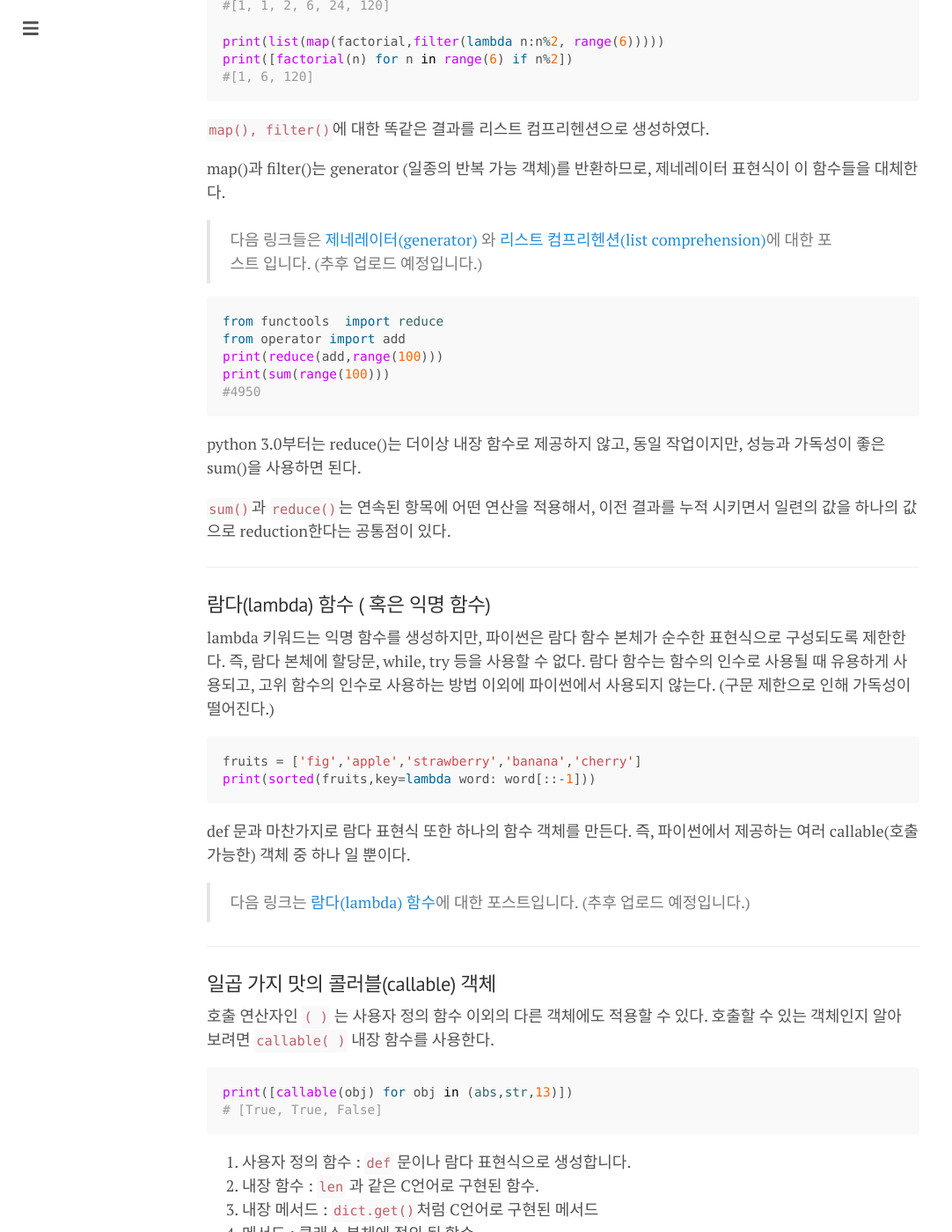
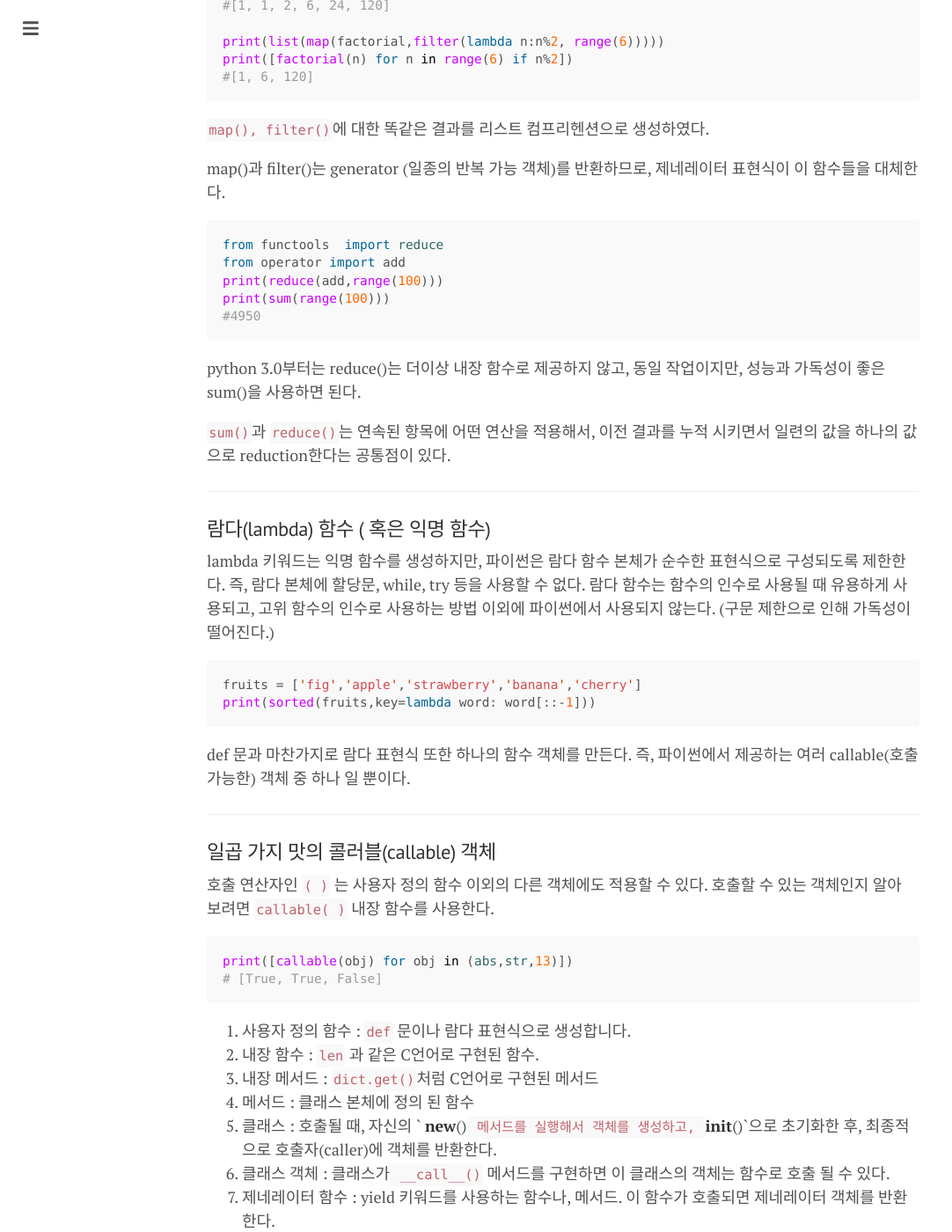
Before and after one commit to changhyeonnam/changhyeonnam.github.io, a Jekyll site: the page built from _posts/2021/2021-08-12-first_class_function.md, in a window 1280 px wide and 1400 px high, scrolled down 2144 px. Shown: the whole window at 88% size, without its empty margins (0-1082 px from the left). Built offline with Jekyll 4.4.1, drawn with Linux system fonts in a browser that asks for light colours; nearby versions of some CDN libraries; comment, search, counter and statistics services are not loaded; some of the changed text lies outside the part shown.

Commit message:
Update 2021-08-12-first_class_function.md

````diff
--- a/_posts/2021/2021-08-12-first_class_function.md
+++ b/_posts/2021/2021-08-12-first_class_function.md
@@ -92,7 +92,6 @@ print([factorial(n) for n in range(6) if n%2])
 
 map()과 filter()는 generator (일종의 반복 가능 객체)를 반환하므로, 제네레이터 표현식이 이 함수들을 대체한다.
 
-> 다음 링크들은 [제네레이터(generator)](https://www.notion.so/generator-expression-fd1880816f5148fa96b72f7615d0e1f9) 와 [리스트 컴프리헨션(list comprehension)](https://www.notion.so/list-comprehension-b5e588c8d5304e0f957eb1ac55767699)에 대한 포스트  입니다. (추후 업로드 예정입니다.)
 
 ```python
 from functools  import reduce
@@ -119,7 +118,6 @@ print(sorted(fruits,key=lambda word: word[::-1]))
 
 def 문과 마찬가지로 람다 표현식 또한 하나의 함수 객체를 만든다. 즉, 파이썬에서  제공하는 여러 callable(호출 가능한) 객체 중 하나 일 뿐이다.
 
-> 다음 링크는 [람다(lambda) 함수](https://www.notion.so/lambda-e40393b0582341ba82ee5aaecdd85583)에 대한 포스트입니다. (추후 업로드 예정입니다.)
 
 ---
 
@@ -181,7 +179,6 @@ print(callable(bingo))
 
 `__call__`과 유사한 것이 데코레이터(decorator)가 있다. 데코레이터는 함수이지만, 때때로 호출된 후의 상태를 '기억'할 수 있는 기능이 유용하게 사용된다.
 
-> 다음 링크는 [데코레이터(decorator)함수](https://www.notion.so/decorator-9dea8b9f4a074d7f91ad2bc2b4a66c18)에 대한 포스트입니다.(추후 업로드 예정입니다.)
 
 ---
 
````
